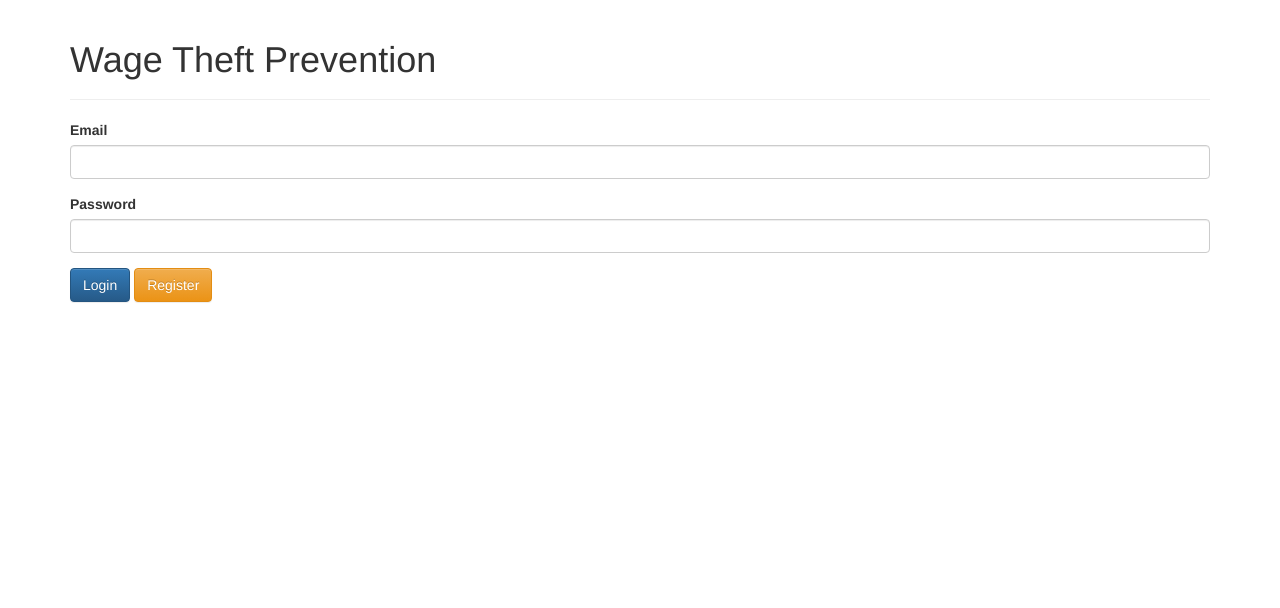
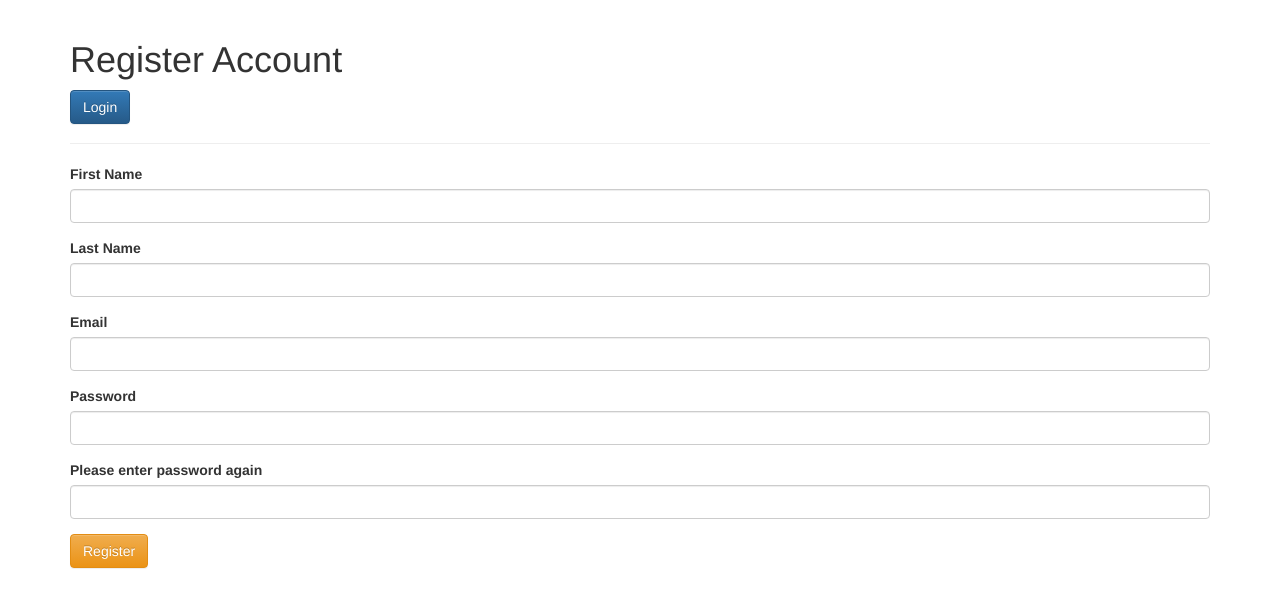
Before and after one commit to zozo5150/Informatics_Group1, a PHP site: page /register.php in a window 1280 px wide. Shown: the top 608 px of the page. Run offline with PHP 8.4, Linux system fonts and the light colour scheme; a stand-in replaces the project's code that opens the database connection.

Commit message:
Update register.php

```diff
--- a/register.php
+++ b/register.php
@@ -3,72 +3,10 @@
 	include_once('dbutils.php');
 	include_once('hashutil.php');
 ?>
-
-<?php
-// Back to PHP to perform the search if one has been submitted.
-
-if (isset($_POST['submit'])) {
-
-	// get data from the input fields
-	$email = $_POST['email'];
-	$password = $_POST['password'];
-
-
-	// check to make sure we have an email
-	if (!$email) {
-		header("Location: login.php");
-	}
-
-	if (!$password) {
-		header("Location: login.php");
-	}
-
-	// check if user is in the database
-	// connect to database
-	$db = connectDB($dbhost,$dbuser,$dbpasswd,$dbname);
-
-	// set up my query
-	$query = "SELECT email, hashedPass, UserPerm FROM Users WHERE email='$email';";
-
-	// run the query
-	$result = queryDB($query, $db);
-
-
-	// check if the email is there
-	if (nTuples($result) > 0) {
-		$row = nextTuple($result);
-
-		if ($row['hashedPass'] == crypt($password, $row['hashedPass'])) {
-			// Password is correct
-			if (session_start()) {
-				$_SESSION['email'] = $email;
-				$_SESSION['UserPerm'] = $row['UserPerm'];
-				echo $UserPerm;
-				if ($row['UserPerm'] == 0){
-					header('Location: paycheck.php');
-				}
-				if ($row['UserPerm'] == 1){
-					header('Location: admin.php');
-				}
-			} else {
-				punt("Unable to create session");
-			}
-		} else {
-			// Password is not correct
-			header("Location: login.php");
-		}
-	} else {
-		punt("The account with email '$email' does not exist");
-	}
-
-}
-
-?>
-
 <html>
 <head>
 	<title>
-		Home - Login
+		Register
 	</title>
 
 	<!-- Following three lines are necessary for running Bootstrap -->
@@ -91,31 +29,103 @@ if (isset($_POST['submit'])) {
 <div class="row">
 <div class="col-xs-12">
 <div class="page-header">
-	<h1> Wage Theft Prevention </h1>
+	<h1>Register Account</h1>
+	<p><a href="login.php" class="btn btn-primary" role="button">Login</a></p>
 </div>
 </div>
 </div>
 
+<?php
+// Back to PHP to perform the search if one has been submitted
+if (isset($_POST['submit'])) {
 
-<!-- Form to enter club teams -->
+	// get data from the input fields
+	$firstname = $_POST['fname'];
+	$lastname = $_POST['lname'];
+	$email = $_POST['email'];
+	$password1 = $_POST['password1'];
+	$password2 = $_POST['password2'];
+
+	// check to make sure we have an email
+	if (!$email) {
+		punt("Please enter a name");
+	}
+
+	if (!$password1) {
+		punt("Please enter a password");
+	}
+
+	if (!$password2) {
+		punt("Please enter your password twice");
+	}
+
+	if ($password1 != $password2) {
+		punt("Your two passwords are not the same");
+	}
+
+	// check if email already in database
+		// connect to database
+	$db = connectDB($dbhost,$dbuser,$dbpasswd,$dbname);
+
+	// set up my query
+	$query = "SELECT email FROM Users WHERE email='$email';";
+
+	// run the query
+	$result = queryDB($query, $db);
+
+	// check if the email is there
+	if (nTuples($result) > 0) {
+		punt("The email address $email already exists");
+	}
+
+	// generate hashed password
+	$hashedPass = crypt($password1, getSalt());
+
+	// set up my query
+	$query = "INSERT INTO Users(LastName, FirstName, email, hashedPass) VALUES ('$lastname', '$firstname', '$email', '$hashedPass');";
+
+	// run the query
+	$result = queryDB($query, $db);
+
+	//Go to add job page
+	header('Location: add_employer.php');
+
+
+}
+?>
+
+<!-- Form to enter Users -->
 <div class="row">
 <div class="col-xs-12">
 
 <form action="<?php echo $_SERVER['PHP_SELF']; ?>" method="post">
+
+<div class="form-group">
+	<label for="fname">First Name</label>
+	<input type="text" class="form-control" name="fname"/>
+</div>
+
+<div class="form-group">
+	<label for="lname">Last Name</label>
+	<input type="text" class="form-control" name="lname"/>
+</div>
+
 <div class="form-group">
 	<label for="email">Email</label>
 	<input type="email" class="form-control" name="email"/>
 </div>
 
 <div class="form-group">
-	<label for="password">Password</label>
-	<input type="password" class="form-control" name="password"/>
+	<label for="password1">Password</label>
+	<input type="password" class="form-control" name="password1"/>
 </div>
 
-<!-- <button type="submit" class="btn btn-default" name="submit">Login</button> -->
-<button type="submit" class="btn btn-primary" name="submit">Login</button>
-<a href="register.php" class="btn btn-warning" role="button">Register</a>
+<div class="form-group">
+	<label for="password2">Please enter password again</label>
+	<input type="password" class="form-control" name="password2"/>
+</div>
 
+<button type="submit" class="btn btn-warning" name="submit">Register</button>
 
 </form>
 
```
